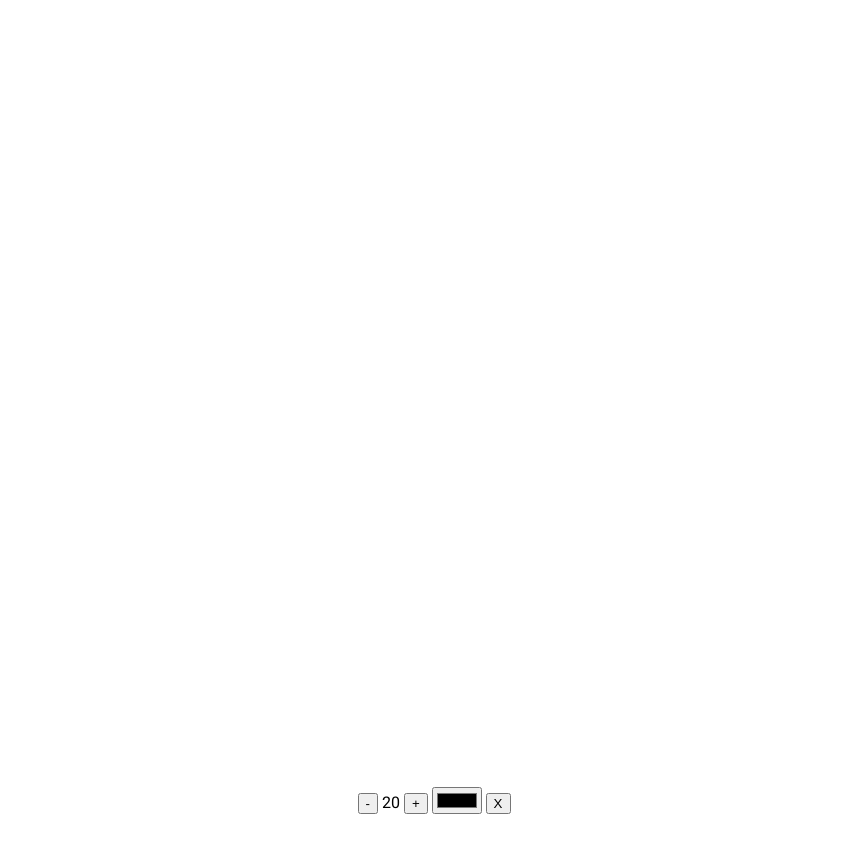
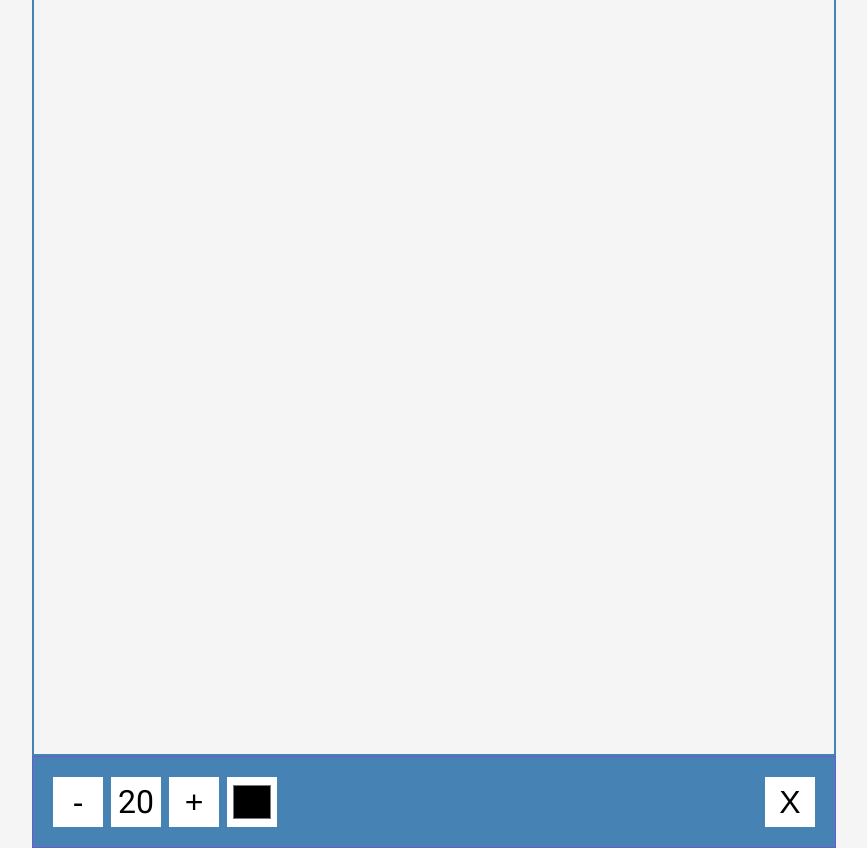
Before and after one commit to MaianneThornton/50in50_DrawingApp, a plain HTML site: page index.html in a window 1280 px wide. Shown: the whole page, without its empty margins (206-1073 px from the left). Before the commit the page ends 814 px from the top, so only its background shows below. Drawn offline with Linux system fonts and the light colour scheme.

Commit message:
feat: initial CSS UI styles complete

```diff
--- a/style.css
+++ b/style.css
@@ -5,16 +5,46 @@
 }
 
 body {
+  background-color: #f5f5f5;
   font-family: 'Roboto', sans-serif;
   display: flex;
   flex-direction: column;
   align-items: center;
   justify-content: center;
   height: 100vh;
-  overflow: hidden;
   margin: 0;
 }
 
+canvas {
+  border: 2px solid steelblue;
+}
+
+.toolbox {
+  background-color: steelblue;
+  border: 1px solid slateblue;
+  display: flex;
+  width: 804px;
+  padding: 1rem;
+}
+
+.toolbox > * {
+  background-color: #fff;
+  border: none;
+  display: inline-flex;
+  align-items: center;
+  justify-content: center;
+  font-size: 2rem;
+  height: 50px;
+  width: 50px;
+  margin: .25rem;
+  padding: .25rem;
+  cursor: pointer;
+}
+
+/* pushes last child all the way to the right side */
+.toolbox > *:last-child {
+  margin-left: auto;
+}
 @media (max-width: 580px) {
   body {
     flex-direction: column;
```
